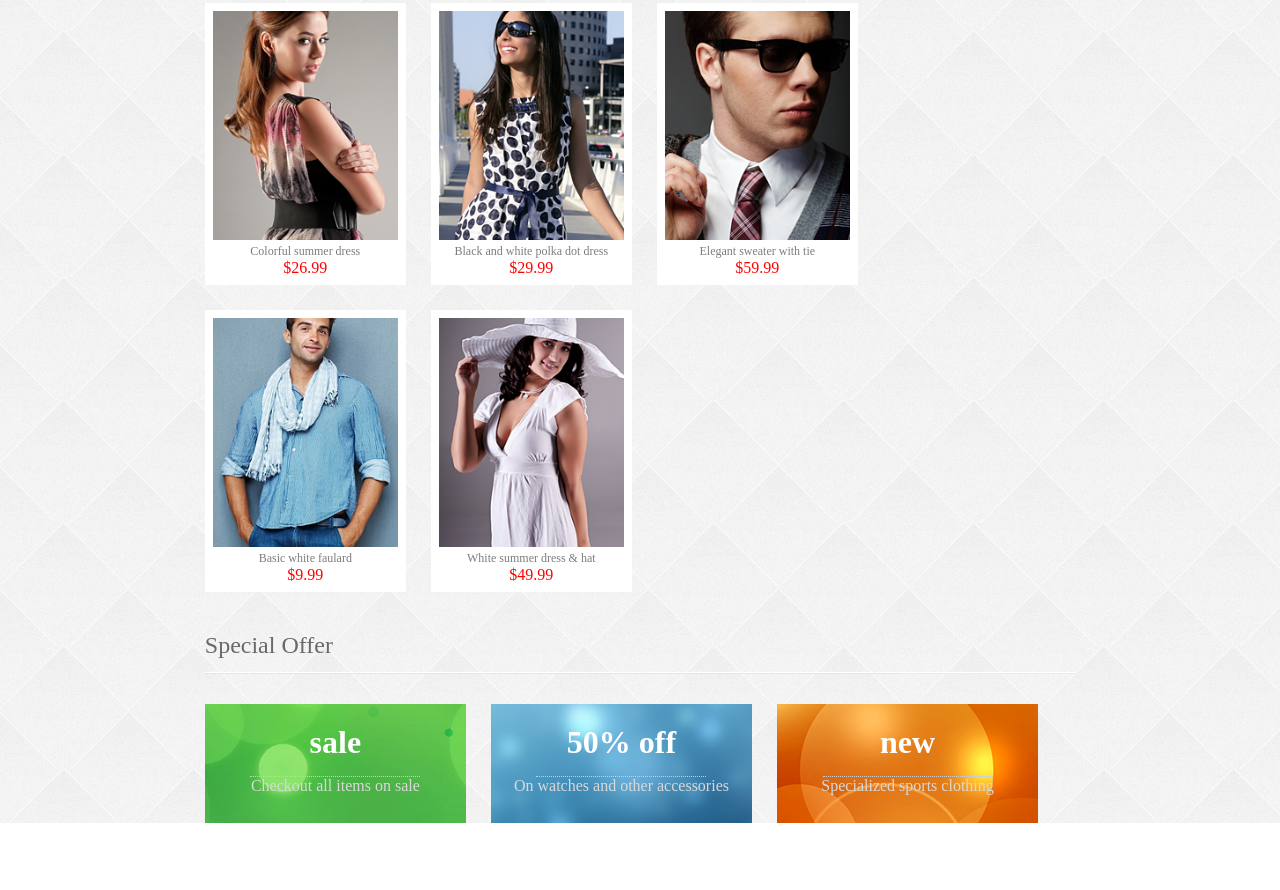
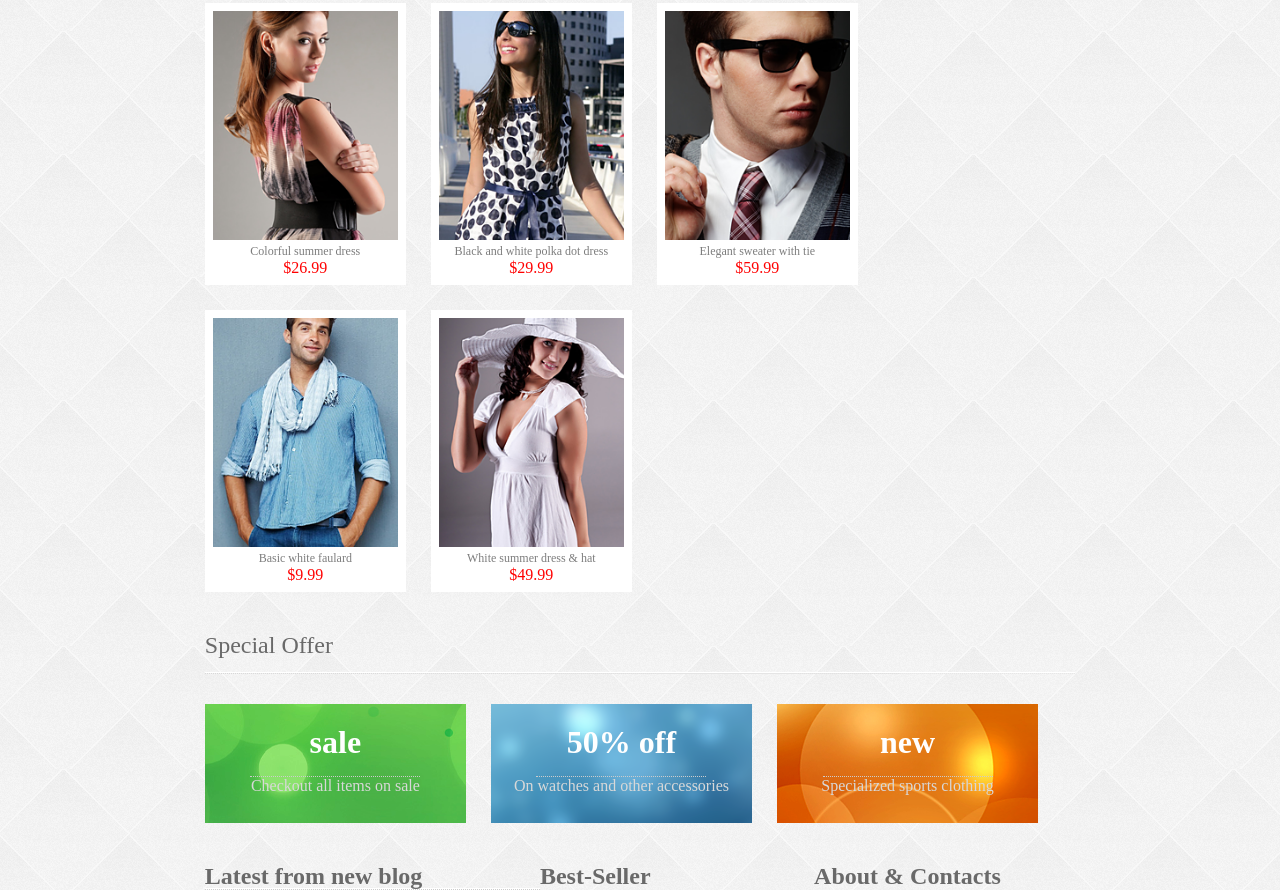
Before and after one commit to jungRoit/pandora, a plain HTML site: page index.html in a window 1280 px wide. Shown: the part 1322-2212 px from the top of the page. Before the commit the page ends 2145 px from the top, so only its background shows below. Drawn offline with Linux system fonts and the light colour scheme.

Commit message:
3 colums section header added

```diff
--- a/css/layout.css
+++ b/css/layout.css
@@ -202,3 +202,40 @@ float: right;
     padding-bottom: 15px;
     border-bottom: 1px dotted #cccccc;
 }
+
+.col3-section {
+    width: 68%;
+    margin: auto;
+    padding: 40px 0 0 0;
+}
+
+.section-left {
+float: left;
+width: 70%;
+}
+
+.blogs {
+    float: left;
+    width: 55%;
+}
+
+.blogs-title {
+    background: url("../img/header-top-border.png");
+    background-position: bottom;
+    background-repeat: no-repeat;
+}
+
+.best-seller {
+    width: 45%;
+    float: right;
+}
+
+.section-right {
+    float: right;
+    width: 30%;
+}
+
+.about {
+    float: left;
+
+}
--- a/index.html
+++ b/index.html
@@ -29,7 +29,8 @@
 
                     <div class="user-details">
                         <ul>
-                            <li> <a href="#">
+                            <li>
+                                <a href="#">
                                     <!-- <span class="cart-img"><img src="img/user-details-cart.png" alt="cart"></span> -->
                                     <span>0</span> items (<span>$ 0.00</span> in total)
                                 </a>
@@ -105,8 +106,8 @@
             </div>
             <div class="slider-text-bottom">
                 <p>
-                    Lorem ipsum dolor sit amet, consectetur adipiscing elit, sed do eiusmod tempor
-                    incididunt ut labore et dolore magna aliqua. Ut enim ad. <span><a href="#">Read more</a></span>
+                    Lorem ipsum dolor sit amet, consectetur adipiscing elit, sed do eiusmod tempor incididunt ut labore et dolore magna aliqua.
+                    Ut enim ad. <span><a href="#">Read more</a></span>
                 </p>
             </div>
             <div class="images" id="images">
@@ -130,10 +131,9 @@
                         <h2>welcome to <span><img src="img/intro-logo.png" alt="Pandora"></span> Responsive shopify theme</h2>
                     </div>
                     <p>
-                                    <span>Congratulations on starting your own e-commerce store</span>
-                                    Ganemade is an elegant and responsive shopify theme which dynamically
-                                    adjusts and the devices and screen size. Your shop will look great and
-                                    easy to use on desktops, laptops, tablets and mobile smartphones.
+                        <span>Congratulations on starting your own e-commerce store</span> Ganemade is an elegant and responsive
+                        shopify theme which dynamically adjusts and the devices and screen size. Your shop will look great
+                        and easy to use on desktops, laptops, tablets and mobile smartphones.
                     </p>
                 </div>
             </div>
@@ -265,13 +265,35 @@
                         </div>
                         <span>Specialized sports clothing</span>
                     </div>
-
-
-
-
                 </div>
             </div>
 
+            <div class="col3-section clearfix">
+                <div class="section-left clearfix">
+
+                    <div class="blogs">
+                        <div class="blogs-title">
+                            <h2>Latest from new blog</h2>
+                        </div>
+                        <div class="blogs-contents">
+                        </div>
+
+                    </div>
+                    <div class="best-seller">
+                        <div class="best-seller-title">
+                            <h2>Best-Seller</h2>
+                        </div>
+                    </div>
+                </div>
+                <div class="section-right">
+                    <div class="about">
+                        <div class="about-title">
+                            <h2>About & Contacts</h2>
+                        </div>
+                    </div>
+                </div>
+
+            </div>
 
 
         </div>
@@ -286,7 +308,7 @@
 
     <script src="slider.js"></script>
     <script>
-    var slide = new Slider(window.innerWidth,500);
+        var slide = new Slider(window.innerWidth, 500);
     </script>
 </body>
 
```
Lines whose indentation alone changed are shown as unchanged.
